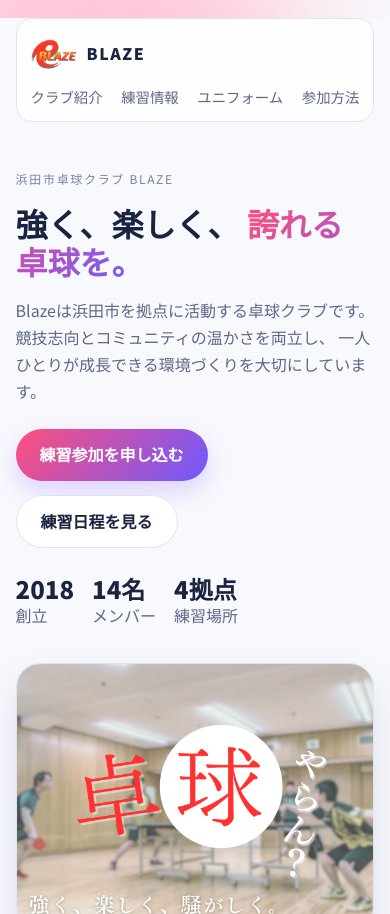
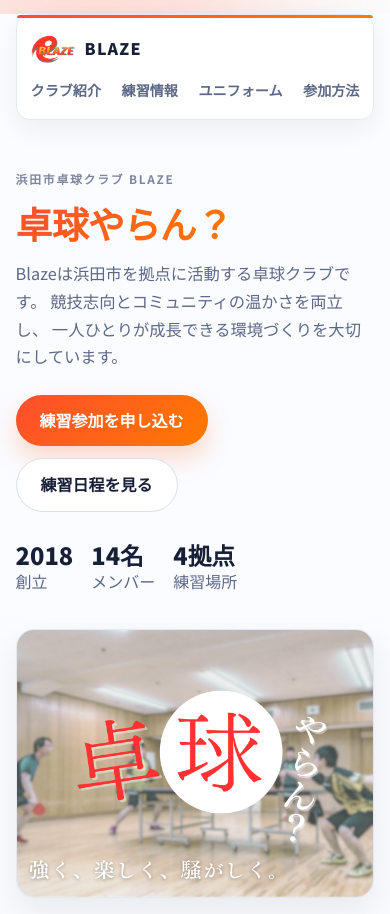
Before and after one commit to chihiro1010/blaze, a plain HTML site: page index.html in a window 390 px wide. Shown: the top 914 px of the page. Drawn offline with Linux system fonts and the light colour scheme.

Commit message:
白基調を維持したままスタイリッシュなUIへ調整

```diff
--- a/css/style.css
+++ b/css/style.css
@@ -1,14 +1,14 @@
 :root {
-  --bg: #f8f9fd;
-  --bg-accent: #eef2ff;
+  --bg: #f7f8fb;
   --surface: #ffffff;
-  --surface-soft: #f7f8fc;
-  --line: #dfe4f2;
-  --text: #1a2340;
-  --muted: #5e6788;
-  --accent: #ff4f7b;
-  --accent-2: #6f59ff;
-  --max: 1160px;
+  --surface-soft: #fdfdff;
+  --line: #e4e8f2;
+  --text: #182038;
+  --muted: #5d6887;
+  --accent: #ff4d2d;
+  --accent-strong: #ff7a00;
+  --shadow: 0 14px 32px rgba(22, 33, 68, 0.08);
+  --max: 1140px;
 }
 
 * {
@@ -20,40 +20,39 @@ body {
   margin: 0;
   padding: 0;
   font-family: "Noto Sans JP", "Hiragino Kaku Gothic ProN", Meiryo, sans-serif;
-  background: var(--bg);
   color: var(--text);
+  background: linear-gradient(180deg, #fbfcff 0%, #f6f8fc 100%);
   scroll-behavior: smooth;
 }
 
 body {
   min-height: 100vh;
+  overflow-x: hidden;
   line-height: 1.7;
-  position: relative;
-  overflow-x: hidden;
 }
 
 .bg-shape {
   position: fixed;
   border-radius: 999px;
-  filter: blur(70px);
+  filter: blur(80px);
+  pointer-events: none;
   z-index: -1;
-  pointer-events: none;
 }
 
 .bg-shape-1 {
-  width: 420px;
-  height: 420px;
-  top: -120px;
-  left: -120px;
-  background: #ffc6d7;
+  width: 380px;
+  height: 380px;
+  top: -100px;
+  left: -90px;
+  background: rgba(255, 120, 76, 0.26);
 }
 
 .bg-shape-2 {
-  width: 500px;
-  height: 500px;
-  right: -180px;
-  top: 200px;
-  background: #d8d0ff;
+  width: 420px;
+  height: 420px;
+  right: -130px;
+  top: 140px;
+  background: rgba(255, 161, 77, 0.22);
 }
 
 .container {
@@ -63,37 +62,49 @@ body {
 
 .site-header {
   width: min(var(--max), 96vw);
-  margin: 18px auto 0;
-  padding: 14px 20px;
+  margin: 14px auto 0;
+  padding: 12px 18px;
   display: flex;
+  align-items: center;
   justify-content: space-between;
-  align-items: center;
   position: sticky;
-  top: 12px;
+  top: 10px;
   z-index: 20;
-  background: rgba(255, 255, 255, 0.82);
   border: 1px solid var(--line);
-  border-radius: 16px;
-  backdrop-filter: blur(18px);
+  border-radius: 14px;
+  background: rgba(255, 255, 255, 0.92);
+  backdrop-filter: blur(12px);
+  box-shadow: 0 10px 24px rgba(24, 32, 56, 0.06);
+}
+
+.site-header::before {
+  content: "";
+  position: absolute;
+  left: 0;
+  right: 0;
+  top: 0;
+  height: 3px;
+  border-radius: 14px 14px 0 0;
+  background: linear-gradient(90deg, var(--accent), var(--accent-strong));
 }
 
 .brand {
   display: flex;
+  align-items: center;
   gap: 10px;
-  align-items: center;
   text-decoration: none;
   color: var(--text);
 }
 
 .brand-logo {
-  width: 46px;
-  height: 46px;
+  width: 44px;
+  height: 44px;
   object-fit: contain;
 }
 
 .brand-text {
   font-weight: 900;
-  letter-spacing: 0.1em;
+  letter-spacing: 0.08em;
 }
 
 .site-nav {
@@ -102,38 +113,59 @@ body {
 }
 
 .site-nav a {
+  color: var(--muted);
   text-decoration: none;
-  color: var(--muted);
-  font-size: 0.9rem;
-  font-weight: 500;
+  font-size: 0.88rem;
+  font-weight: 700;
+  position: relative;
+  padding-bottom: 4px;
+}
+
+.site-nav a::after {
+  content: "";
+  position: absolute;
+  left: 0;
+  bottom: 0;
+  width: 100%;
+  height: 2px;
+  transform: scaleX(0);
+  transform-origin: right;
+  background: linear-gradient(90deg, var(--accent), var(--accent-strong));
+  transition: transform 0.2s ease;
 }
 
 .site-nav a:hover {
   color: var(--text);
 }
 
+.site-nav a:hover::after {
+  transform: scaleX(1);
+  transform-origin: left;
+}
+
 .hero {
-  padding-top: 70px;
+  padding-top: 74px;
 }
 
 .eyebrow,
 .section-kicker {
   margin: 0 0 14px;
   display: inline-block;
-  letter-spacing: 0.14em;
-  font-size: 0.75rem;
-  color: #7a83a6;
+  letter-spacing: 0.15em;
+  font-size: 0.74rem;
+  font-weight: 700;
+  color: #7c869f;
 }
 
 .hero h1 {
   margin: 0;
-  line-height: 1.2;
-  font-size: clamp(2rem, 7vw, 4.4rem);
-  font-weight: 900;
+  font-size: clamp(2.3rem, 7vw, 5rem);
+  line-height: 1.12;
+  letter-spacing: -0.02em;
 }
 
 .hero h1 span {
-  background: linear-gradient(120deg, var(--accent), var(--accent-2));
+  background: linear-gradient(125deg, var(--accent), var(--accent-strong));
   -webkit-background-clip: text;
   background-clip: text;
   color: transparent;
@@ -141,13 +173,14 @@ body {
 
 .hero-lead {
   margin-top: 16px;
-  max-width: 720px;
+  max-width: 700px;
   color: var(--muted);
+  font-size: 1.02rem;
 }
 
 .hero-actions {
   display: flex;
-  gap: 14px;
+  gap: 12px;
   flex-wrap: wrap;
   margin-top: 24px;
 }
@@ -158,25 +191,25 @@ body {
   align-items: center;
   justify-content: center;
   border-radius: 999px;
+  padding: 12px 24px;
   text-decoration: none;
-  font-weight: 700;
-  padding: 12px 24px;
+  font-weight: 800;
 }
 
 .button-primary {
   color: #fff;
-  background: linear-gradient(130deg, var(--accent), var(--accent-2));
-  box-shadow: 0 10px 24px rgba(141, 93, 255, 0.25);
+  background: linear-gradient(135deg, var(--accent), var(--accent-strong));
+  box-shadow: 0 12px 24px rgba(255, 106, 44, 0.25);
 }
 
 .button-ghost {
   color: var(--text);
-  border: 1px solid var(--line);
-  background: #ffffff;
+  border: 1px solid #d9dfec;
+  background: #fff;
 }
 
 .hero-metrics {
-  margin: 28px 0 0;
+  margin: 30px 0 0;
   padding: 0;
   list-style: none;
   display: flex;
@@ -186,23 +219,24 @@ body {
 
 .hero-metrics li {
   color: var(--muted);
+  font-weight: 500;
 }
 
 .hero-metrics span {
   display: block;
+  font-size: 1.48rem;
+  font-weight: 900;
+  line-height: 1.1;
   color: var(--text);
-  font-weight: 900;
-  font-size: 1.5rem;
-  line-height: 1.1;
 }
 
 .visual-panel {
   margin-top: 34px;
-  border-radius: 24px;
+  border-radius: 18px;
   overflow: hidden;
   border: 1px solid var(--line);
+  box-shadow: var(--shadow);
   background: #fff;
-  box-shadow: 0 20px 40px rgba(34, 52, 118, 0.12);
 }
 
 .visual-panel img {
@@ -211,39 +245,56 @@ body {
 }
 
 .section {
-  margin-top: 96px;
+  margin-top: 88px;
 }
 
 .section-heading h2,
 .section-heading h1 {
   margin: 0;
   font-size: clamp(1.8rem, 4vw, 2.8rem);
+  letter-spacing: -0.01em;
 }
 
 .about-grid {
   margin-top: 18px;
   display: grid;
-  grid-template-columns: 1.5fr 1fr;
+  grid-template-columns: 1.4fr 1fr;
   gap: 16px;
 }
 
 .card {
-  border-radius: 20px;
+  border-radius: 14px;
   border: 1px solid var(--line);
   background: var(--surface);
+  box-shadow: var(--shadow);
   padding: 24px;
-  box-shadow: 0 10px 26px rgba(44, 62, 128, 0.08);
+}
+
+.large-card {
+  position: relative;
+  background: linear-gradient(135deg, #ffffff 0%, #fff9f4 100%);
+}
+
+.large-card::before {
+  content: "";
+  position: absolute;
+  left: 0;
+  top: 0;
+  bottom: 0;
+  width: 4px;
+  border-radius: 14px 0 0 14px;
+  background: linear-gradient(var(--accent), var(--accent-strong));
 }
 
 .large-card h3 {
   margin: 0 0 10px;
-  font-size: 1.6rem;
+  font-size: 1.5rem;
 }
 
 .large-card p,
+.practice-card .meta,
 .privacy-card p,
-.contact-banner p,
-.practice-card .meta {
+.contact-banner p {
   margin: 0;
   color: var(--muted);
 }
@@ -260,13 +311,13 @@ body {
 }
 
 .info-list div {
-  border-bottom: 1px dashed var(--line);
   padding-bottom: 10px;
+  border-bottom: 1px dashed #d7deea;
 }
 
 .info-list dt {
-  color: #7b84a7;
-  font-size: 0.82rem;
+  font-size: 0.81rem;
+  color: #7d87a4;
 }
 
 .info-list dd {
@@ -283,19 +334,19 @@ body {
 
 .practice-card h3 {
   margin: 0;
-  font-size: 1.2rem;
+  font-size: 1.16rem;
 }
 
 .practice-card .meta {
-  margin: 6px 0 12px;
-  font-size: 0.95rem;
+  margin: 8px 0 12px;
+  font-size: 0.94rem;
 }
 
 .practice-card iframe {
   width: 100%;
   height: 180px;
   border: 0;
-  border-radius: 12px;
+  border-radius: 10px;
 }
 
 .uniform-card {
@@ -311,15 +362,15 @@ body {
 
 .contact-banner {
   text-align: center;
-  padding: 54px 24px;
-  border-radius: 26px;
-  border: 1px solid #e5d8ff;
-  background: linear-gradient(145deg, #fff3f7, #f2eeff);
+  padding: 52px 24px;
+  border-radius: 16px;
+  border: 1px solid #ffd6c6;
+  background: linear-gradient(130deg, #fff4ee, #fff9f4);
 }
 
 .contact-banner h2 {
   margin: 0;
-  font-size: clamp(1.7rem, 4vw, 2.8rem);
+  font-size: clamp(1.7rem, 4vw, 2.7rem);
 }
 
 .contact-banner p {
@@ -328,12 +379,12 @@ body {
 }
 
 .site-footer {
-  margin-top: 90px;
-  padding: 34px 10px 42px;
+  margin-top: 86px;
   text-align: center;
+  padding: 32px 10px 42px;
   border-top: 1px solid var(--line);
   color: var(--muted);
-  background: rgba(255, 255, 255, 0.5);
+  background: rgba(255, 255, 255, 0.6);
 }
 
 .site-footer a {
@@ -344,6 +395,7 @@ body {
 .page-top {
   display: inline-block;
   margin-bottom: 8px;
+  font-weight: 700;
 }
 
 .privacy-main {
@@ -362,10 +414,9 @@ body {
 @media (max-width: 900px) {
   .site-header {
     width: 92vw;
-    top: 8px;
     padding: 12px 14px;
+    flex-wrap: wrap;
     gap: 8px;
-    flex-wrap: wrap;
   }
 
   .site-nav {
@@ -374,7 +425,7 @@ body {
   }
 
   .hero {
-    padding-top: 42px;
+    padding-top: 44px;
   }
 
   .about-grid,
--- a/index.html
+++ b/index.html
@@ -52,8 +52,7 @@
       <section class="hero">
         <p class="eyebrow">浜田市卓球クラブ BLAZE</p>
         <h1>
-          強く、楽しく、
-          <span>誇れる卓球を。</span>
+          <span>卓球やらん？</span>
         </h1>
         <p class="hero-lead">
           Blazeは浜田市を拠点に活動する卓球クラブです。
```
